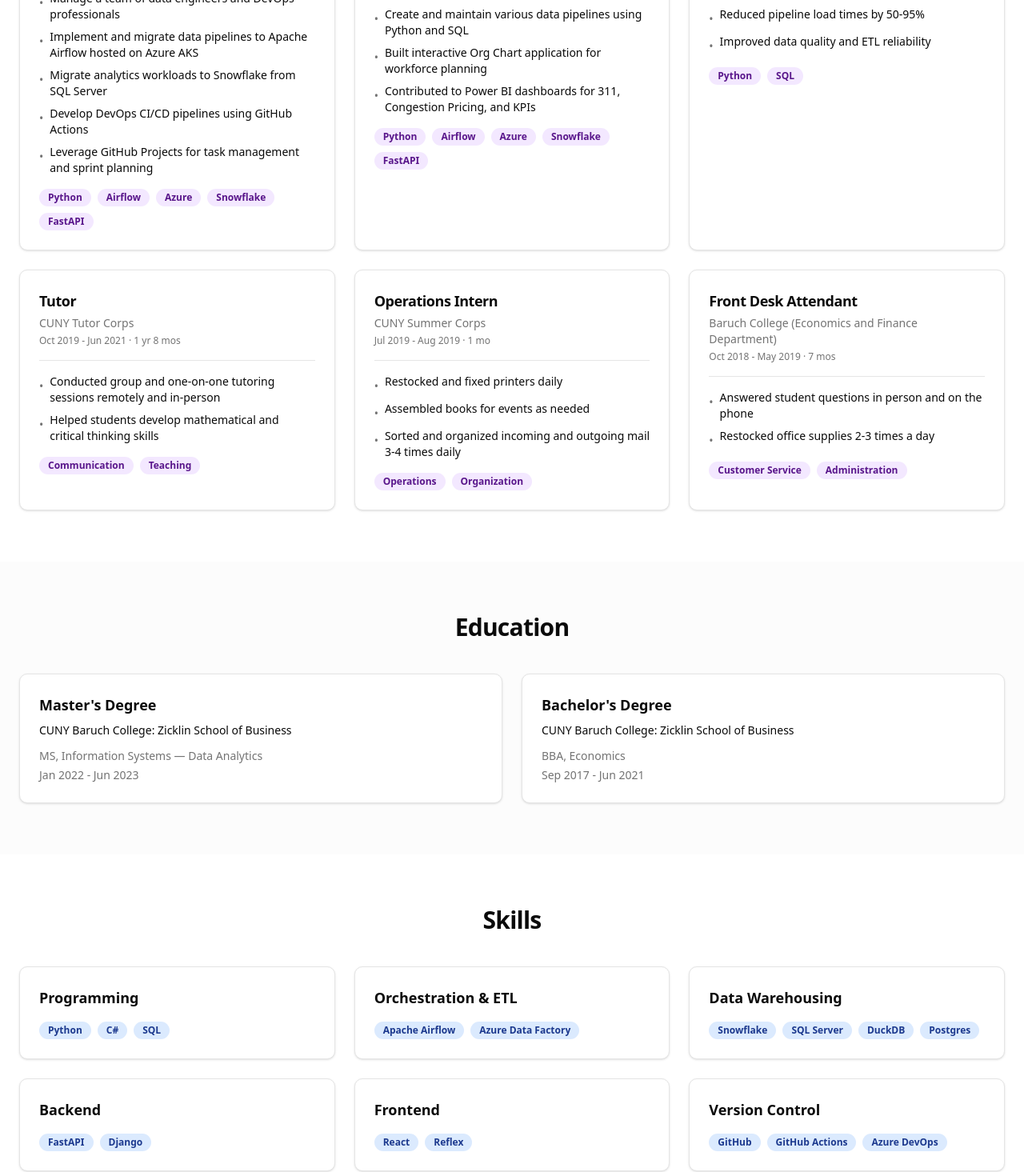
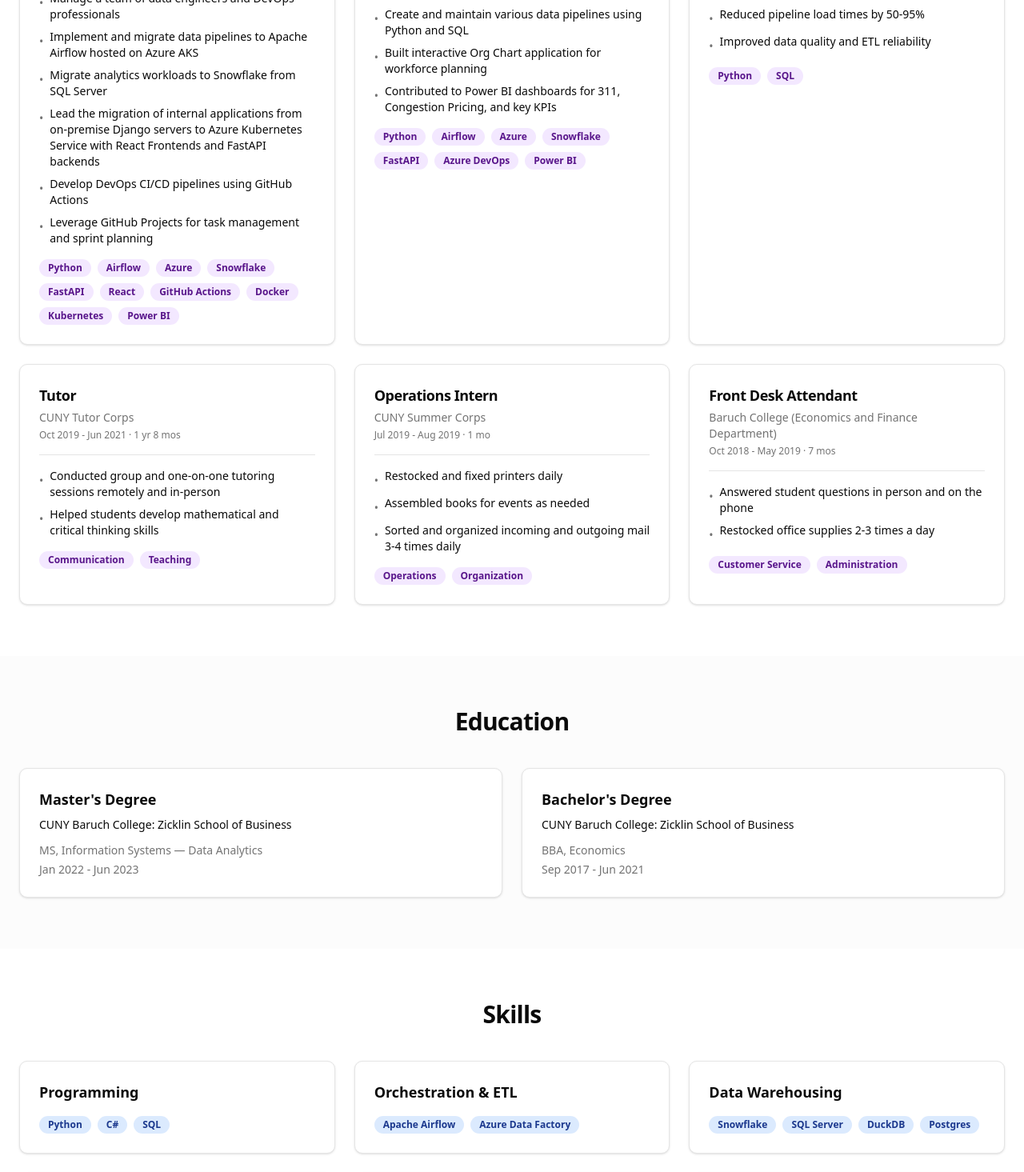
Before and after one commit to RaphCodec/Resume, a React (Vite) app: page / in a window 1280 px wide. Shown: the part 780-2245 px from the top of the page at 80% size. Built offline with nearby package versions, Linux system fonts and the light colour scheme.

Commit message:
chore: update current job description (#13)

```diff
--- a/src/App.tsx
+++ b/src/App.tsx
@@ -164,10 +164,11 @@
               'Manage a team of data engineers and DevOps professionals',
               'Implement and migrate data pipelines to Apache Airflow hosted on Azure AKS',
               'Migrate analytics workloads to Snowflake from SQL Server',
+              'Lead the migration of internal applications from on-premise Django servers to Azure Kubernetes Service with React Frontends and FastAPI backends',
               'Develop DevOps CI/CD pipelines using GitHub Actions',
               'Leverage GitHub Projects for task management and sprint planning',
             ]}
-            skills={['Python', 'Airflow', 'Azure', 'Snowflake', 'FastAPI']}
+            skills={['Python', 'Airflow', 'Azure', 'Snowflake', 'FastAPI', 'React', 'GitHub Actions', 'Docker', 'Kubernetes', 'Power BI']}
           />
           <ExperienceCard
             role="Data Engineer"
@@ -177,9 +178,9 @@
               'Create and manage databases for analytics and web development',
               'Create and maintain various data pipelines using Python and SQL',
               'Built interactive Org Chart application for workforce planning',
-              'Contributed to Power BI dashboards for 311, Congestion Pricing, and KPIs',
+              'Contributed to Power BI dashboards for 311, Congestion Pricing, and key KPIs',
             ]}
-            skills={['Python', 'Airflow', 'Azure', 'Snowflake', 'FastAPI']}
+            skills={['Python', 'Airflow', 'Azure', 'Snowflake', 'FastAPI', 'Azure DevOps', 'Power BI']}
           />
           <ExperienceCard
             role="Data Engineering Intern | College Aide"
@@ -259,7 +260,8 @@
               'Data Warehousing': ['Snowflake', 'SQL Server', 'DuckDB', 'Postgres'],
               'Backend': ['FastAPI', 'Django'],
               'Frontend': ['React', 'Reflex'],
-              'Version Control': ['GitHub', 'GitHub Actions', 'Azure DevOps'],
+              'DevOps & Cloud': ['Docker', 'Azure Kubernetes Service', 'GitHub Actions', 'Azure DevOps'],
+              'BI & Visualization': ['Power BI'],
             }).map(([category, skills]) => (
               <div key={category} className="rounded-lg border bg-card text-card-foreground shadow-sm p-6">
                 <h4 className="text-lg font-semibold mb-4">{category}</h4>
```
Also changed, not shown: 1 other file (tests, documents, lock files or other folders).
